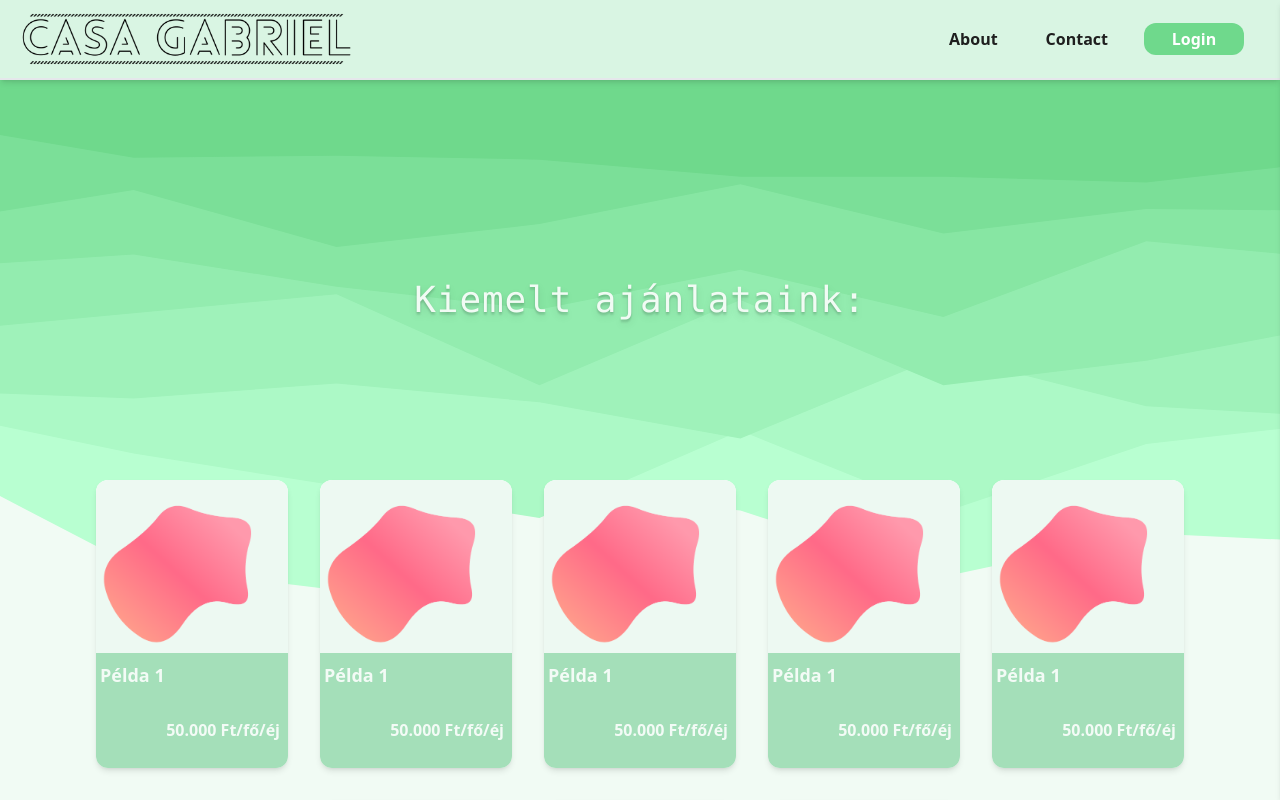
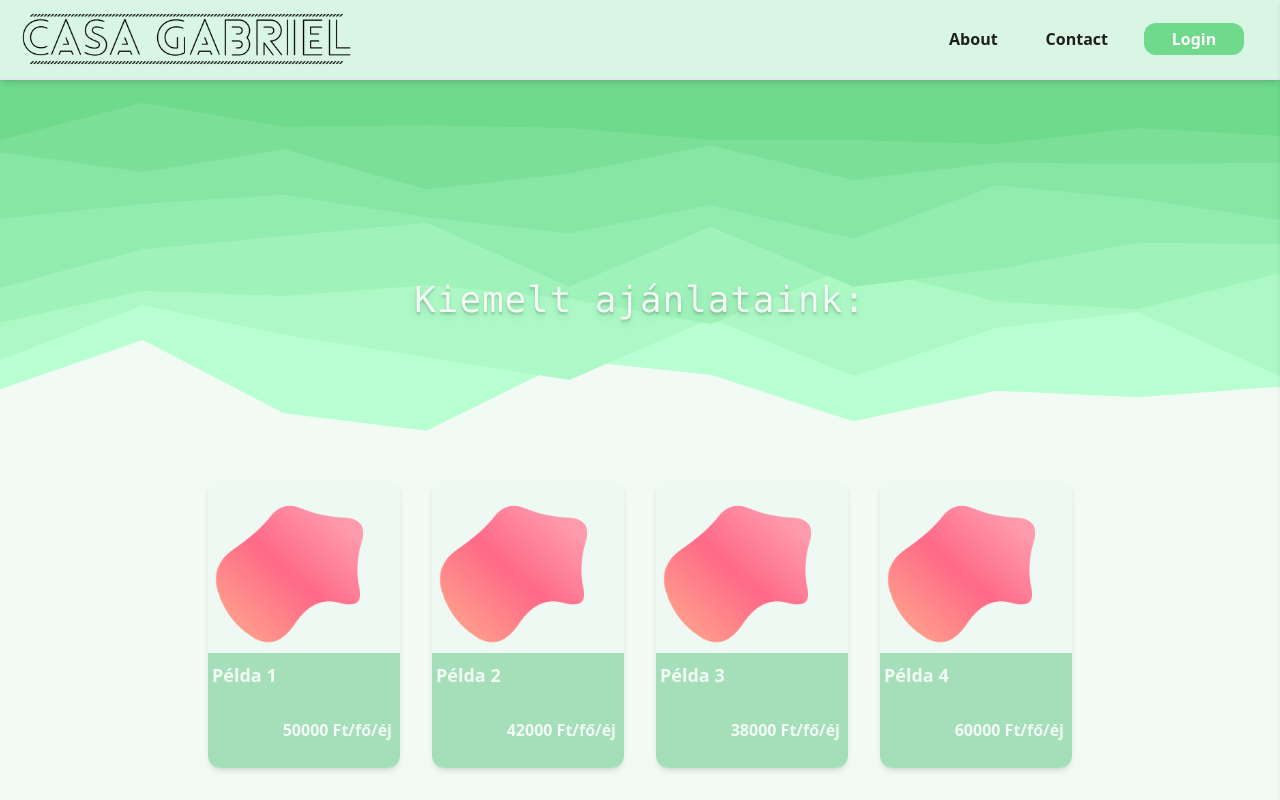
Before and after one commit to pollak-vizsgaremek/casita-gabriela, a React (Vite) app in the folder Casita_Gabriela/frontend/: page / in a window 1280 px wide. Shown: the top 800 px of the page. Built offline with nearby package versions, Linux system fonts and the light colour scheme.

Commit message:
backend-ready frontend
a sima frontend oldalakat és a hozzájuk tartozó fájlok átalakítottam, hogy mostmár ne csak statikus oldalak legyenek, hanem backend-hez lehessen őket csatlakoztatni.

```diff
--- a/Casita_Gabriela/frontend/src/App.jsx
+++ b/Casita_Gabriela/frontend/src/App.jsx
@@ -11,21 +11,22 @@ import Room from './pages/Room';
 import './App.css'
 import Layout from './Layout';
 
-
 const App = () => {
     return (
         <>
             <Routes>
                 <Route element={<Layout />}>
 
-
                 <Route path="/" element={<Home />} />
                 <Route path="/about" element={<About />} />
                 <Route path="/contact" element={<Contact />} />
-                <Route path="/room" element={<Room />} />
-                <Route path="/admin" element={<Admin />} />
                 <Route path="/login" element={<Login />} />
                 <Route path="/registration" element={<Registration />} />
+
+                <Route path="/room/:id" element={<Room />} />
+
+                <Route path="/admin" element={<Admin />} />
+
                 </Route>
             </Routes>
         </>
--- a/Casita_Gabriela/frontend/src/components/Offer.jsx
+++ b/Casita_Gabriela/frontend/src/components/Offer.jsx
@@ -1,21 +1,31 @@
-import React from 'react'
+import React from 'react';
+import { useNavigate } from 'react-router';
 
-const Offer = () => {
+const Offer = ({ id, name, price, image }) => {
+  const navigate = useNavigate();
+
+  const handleClick = () => {
+    navigate(`/room/${id}`);
+  };
+
   return (
-    <div className='bg-white hover:cursor-pointer hover:rotate-1  transition-all duration-300 fade-in shadow-md hover:shadow-2xl active:shadow-green-500 rounded-xl w-48 h-72 flex flex-col items-center'>
+    <div
+      onClick={handleClick}
+      className='bg-white hover:cursor-pointer hover:rotate-1 transition-all duration-300 fade-in shadow-md hover:shadow-2xl active:shadow-green-500 rounded-xl w-48 h-72 flex flex-col items-center'
+    >
       <div className='h-3/5 w-full bg-[#edf9f2] rounded-t-xl'>
-        <img src="/blob.png" alt="Offer blob" className="w-full h-full object-cover rounded-t-xl" />
+        <img src={image} alt={name} className="w-full h-full object-cover rounded-t-xl" />
       </div>
       <div className='h-2/5 w-full bg-[#a4dfb9] rounded-b-xl flex flex-col'>
         <div className='w-full h-1/2'>
-          <p className='font-bold text-lg mt-2 ml-1'>Példa 1</p>
+          <p className='font-bold text-lg mt-2 ml-1'>{name}</p>
         </div>
         <div className='w-full h-1/2 flex justify-end'>
-          <p className='font-semibold text-md mt-2 mr-2'>50.000 Ft/fő/éj</p>
+          <p className='font-semibold text-md mt-2 mr-2'>{price} Ft/fő/éj</p>
         </div>
       </div>
     </div>
-  )
-}
+  );
+};
 
-export default Offer
+export default Offer;
--- a/Casita_Gabriela/frontend/src/pages/Home.jsx
+++ b/Casita_Gabriela/frontend/src/pages/Home.jsx
@@ -2,25 +2,31 @@ import React from 'react'
 import Offer from '../components/Offer'
 
 const Home = () => {
+
+  const rooms = [
+    { id: 1, name: "Példa 1", price: 50000, image: "/blob.png" },
+    { id: 2, name: "Példa 2", price: 42000, image: "/blob.png" },
+    { id: 3, name: "Példa 3", price: 38000, image: "/blob.png" },
+    { id: 4, name: "Példa 4", price: 60000, image: "/blob.png" }
+  ];
+
   return (
     <div className='flex flex-col items-center justify-center m-0 h-fill w-dvw spacer layerHome'>
       <div className='w-full h-[30dvh] flex items-end'>
           <h1 className='text-shadow-lg/10 font-mono tracking-wide  text-[#F1FBF4]  w-dvw text-4xl h-fill flex flex-col items-center text-center '>Kiemelt ajánlataink:</h1>
       </div>
 
-
       <div className=' w-dvw h-fill flex flex-wrap  items-center justify-center gap-8 p-4 pt-[20dvh]'>
 
-
-        <Offer />
-        <Offer />
-        <Offer />
-        <Offer />
-        <Offer />
-        <Offer />
-        <Offer />
-        <Offer />
-
+        {rooms.map(room => (
+          <Offer
+            key={room.id}
+            id={room.id}
+            name={room.name}
+            price={room.price}
+            image={room.image}
+          />
+        ))}
 
       </div>
     </div>
--- a/Casita_Gabriela/frontend/src/pages/Room.jsx
+++ b/Casita_Gabriela/frontend/src/pages/Room.jsx
@@ -1,9 +1,12 @@
 import React from 'react'
+import { useParams } from 'react-router'
 
 const Room = () => {
+  const { id } = useParams();
+
   return (
-    <div>
-
+    <div className='text-white text-3xl p-10'>
+      Szoba oldala – ID: {id}
     </div>
   )
 }
```
